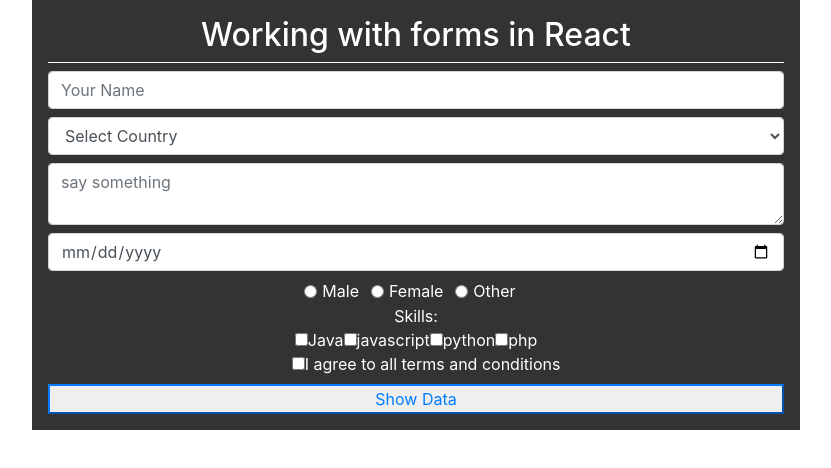
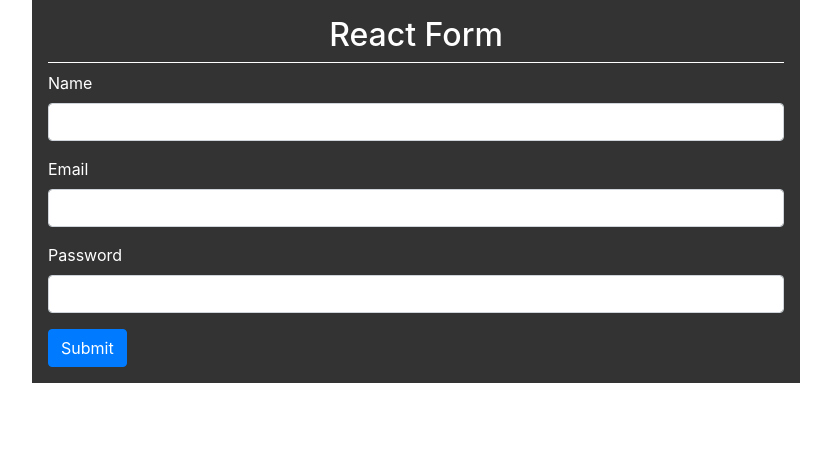
Before and after one commit to nezam0003/React-JS, a React (Create React App) app in the folder Stack-Learner/my-app-two/: page / in a window 1280 px wide. Shown: the top 468 px of the page, without its empty margins (224-1055 px from the left). Built offline with nearby package versions, Linux system fonts and the light colour scheme.

Commit message:
Basic form handling

```diff
--- /dev/null
+++ b/Stack-Learner/my-app-two/src/Form/App.jsx
@@ -0,0 +1,16 @@
+import React, { Component } from "react";
+// import UncontrolledForm from "./Uncontrolled-form";
+import ControlledForm from "./Controlled-form";
+import classes from "./Style.module.css";
+
+export default class App extends Component {
+  render() {
+    return (
+      <div className={classes.wrapper}>
+        <h1 className={classes.title}>React Form</h1>
+        {/* <UncontrolledForm /> */}
+        <ControlledForm />
+      </div>
+    );
+  }
+}
--- /dev/null
+++ b/Stack-Learner/my-app-two/src/Form/Controlled-form.jsx
@@ -0,0 +1,68 @@
+import React, { Component } from "react";
+
+export default class ControlledForm extends Component {
+  state = {
+    name: "",
+    email: "",
+    password: "",
+  };
+
+  inputFieldHandler = (e) => {
+    this.setState({
+      [e.target.name]: e.target.value,
+    });
+  };
+
+  submitHandler = (e) => {
+    e.preventDefault();
+    console.log(this.state);
+    e.target.reset();
+    this.setState({
+      name: "",
+      email: "",
+      password: "",
+    });
+  };
+  render() {
+    const { name, email, password } = this.state;
+    return (
+      <div>
+        <form onSubmit={this.submitHandler}>
+          <div className="form-group">
+            <label htmlFor="name">Name</label>
+            <input
+              type="text"
+              name="name"
+              className="form-control"
+              value={name}
+              onChange={this.inputFieldHandler}
+            />
+          </div>
+          <div className="form-group">
+            <label htmlFor="email">Email</label>
+            <input
+              type="email"
+              name="email"
+              className="form-control"
+              value={email}
+              onChange={this.inputFieldHandler}
+            />
+          </div>
+          <div className="form-group">
+            <label htmlFor="password">Password</label>
+            <input
+              type="password"
+              name="password"
+              className="form-control"
+              value={password}
+              onChange={this.inputFieldHandler}
+            />
+          </div>
+          <button className="btn btn-primary" type="submit">
+            Submit
+          </button>
+        </form>
+      </div>
+    );
+  }
+}
--- /dev/null
+++ b/Stack-Learner/my-app-two/src/Form/Style.module.css
@@ -0,0 +1,14 @@
+.wrapper {
+  max-width: 60vw;
+  margin: 0 auto;
+  background: #333;
+  padding: 1rem;
+  color: #fff;
+}
+.title {
+  font-weight: 500;
+  font-size: 2rem;
+  padding-bottom: 0.5rem;
+  border-bottom: 1px solid #fff;
+  text-align: center;
+}
--- /dev/null
+++ b/Stack-Learner/my-app-two/src/Form/Uncontrolled-form.jsx
@@ -0,0 +1,36 @@
+import React, { Component } from "react";
+
+export default class UncontrolledForm extends Component {
+  submitHanler = (e) => {
+    e.preventDefault();
+    const data = {};
+    data.name = e.target.name.value;
+    data.email = e.target.email.value;
+    data.password = e.target.password.value;
+    console.log(data);
+    e.target.reset();
+  };
+  render() {
+    return (
+      <div>
+        <form onSubmit={this.submitHanler}>
+          <div className="form-group">
+            <label htmlFor="name">Name</label>
+            <input type="text" name="name" className="form-control" />
+          </div>
+          <div className="form-group">
+            <label htmlFor="email">Email</label>
+            <input type="email" name="email" className="form-control" />
+          </div>
+          <div className="form-group">
+            <label htmlFor="password">Password</label>
+            <input type="password" name="password" className="form-control" />
+          </div>
+          <button className="btn btn-primary" type="submit">
+            Submit
+          </button>
+        </form>
+      </div>
+    );
+  }
+}
--- a/Stack-Learner/my-app-two/src/index.js
+++ b/Stack-Learner/my-app-two/src/index.js
@@ -4,7 +4,7 @@ import ReactDOM from "react-dom";
 // import App from "./Components/App";
 // import App from "./State/App";
 // import App from "./Events/App";
-import App from "./Input/App";
+import App from "./Form/App";
 import "../node_modules/bootstrap/dist/css/bootstrap.css";
 // import reportWebVitals from "./reportWebVitals";
 
```
